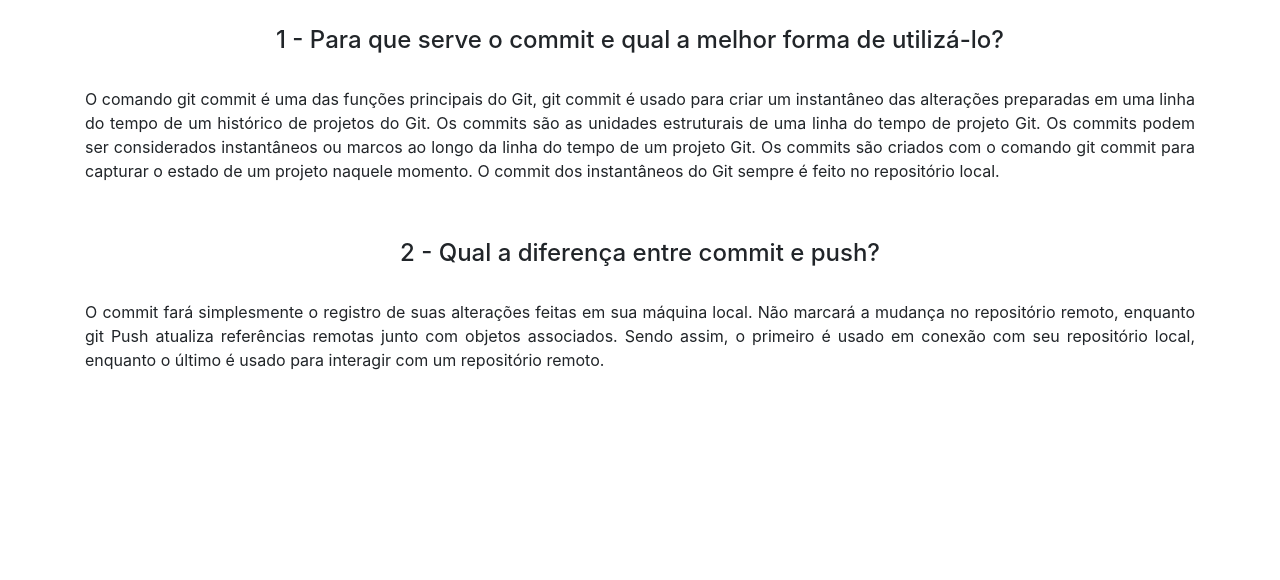
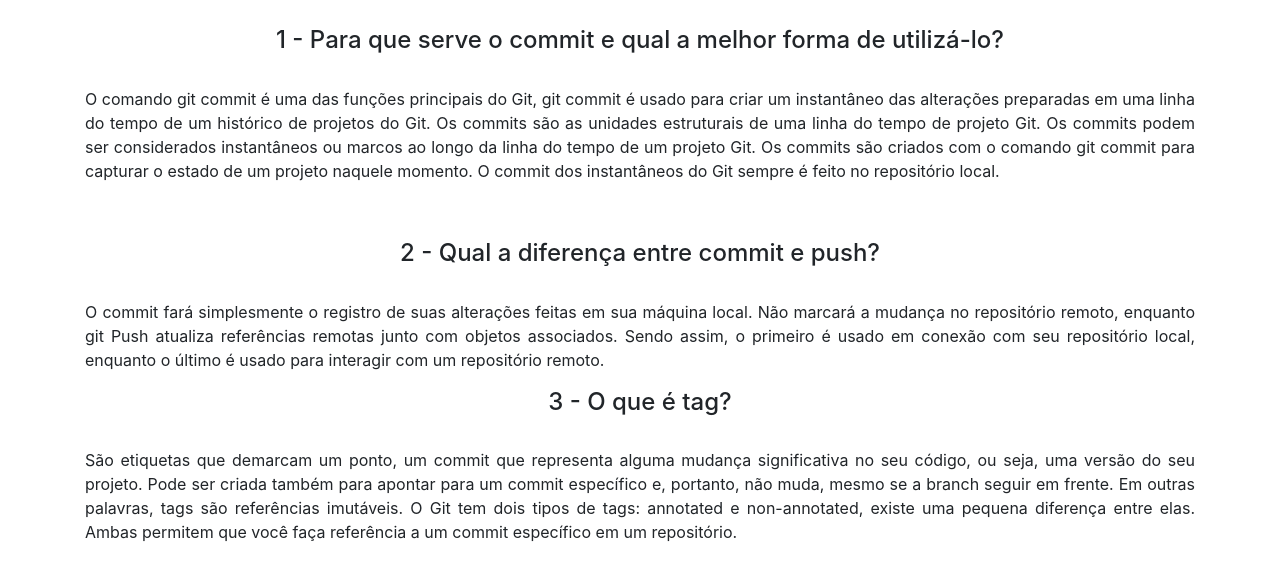
Before and after one commit to alessandroandrade23/APE_11, a plain HTML site: page questoes.html in a window 1280 px wide. Shown: the part 174-754 px from the top of the page. Drawn offline with nearby package versions, Linux system fonts and the light colour scheme.

Commit message:
Adicionado questão número 3.

```diff
--- a/questoes.html
+++ b/questoes.html
@@ -59,6 +59,12 @@ Os commits são as unidades estruturais de uma linha do tempo de projeto Git. Os
 </p>      <p class="lead"><h4>2 - Qual a diferença entre commit e push?<h4></h1><br>
 
 <p align="justify">O commit fará simplesmente o registro de suas alterações feitas em sua máquina local. Não marcará a mudança no repositório remoto, enquanto git Push atualiza referências remotas junto com objetos associados. Sendo assim, o primeiro é usado em conexão com seu repositório local, enquanto o último é usado para interagir com um repositório remoto.</p>
+
+</p></p>      <p class="lead"><h4>3 - O que é tag?<h4></h1><br>
+
+<p align="justify">São etiquetas que demarcam um ponto, um commit que representa alguma mudança significativa no seu código, ou seja, uma versão do seu projeto. Pode ser criada também para apontar para um commit específico e, portanto, não muda, mesmo se a branch seguir em frente. Em outras palavras, tags são referências imutáveis.
+O Git tem dois tipos de tags: annotated e non-annotated, existe uma pequena diferença entre elas. Ambas permitem que você faça referência a um commit específico em um repositório.
+</p>
 </p>
         <ul class="list-unstyled">
 
```
